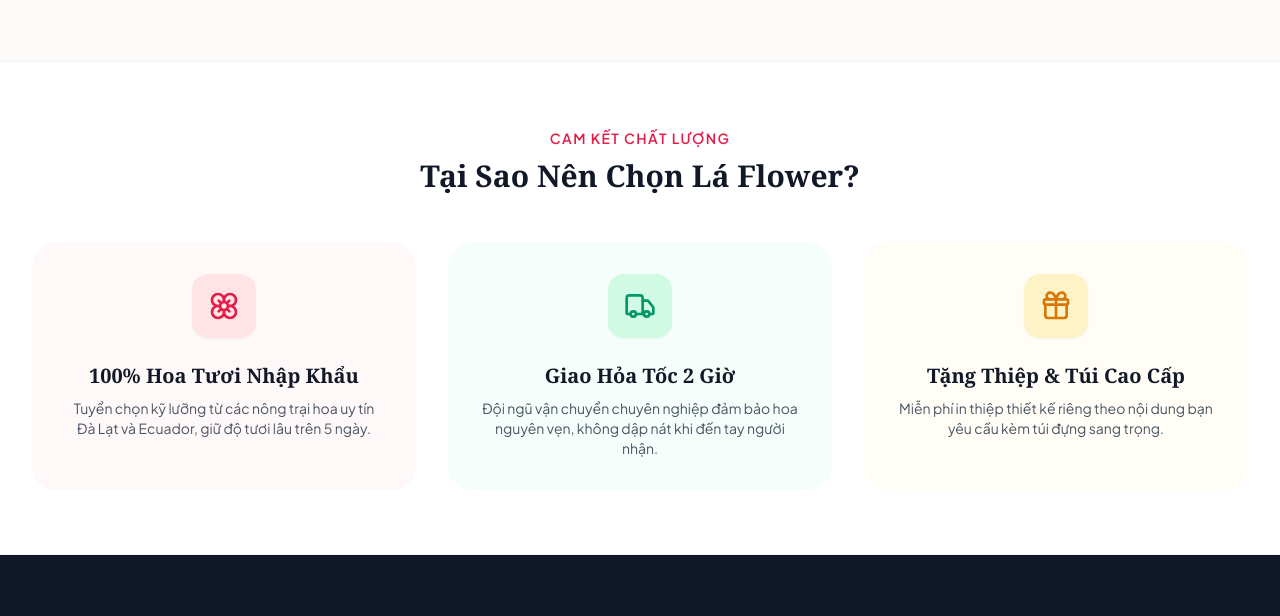
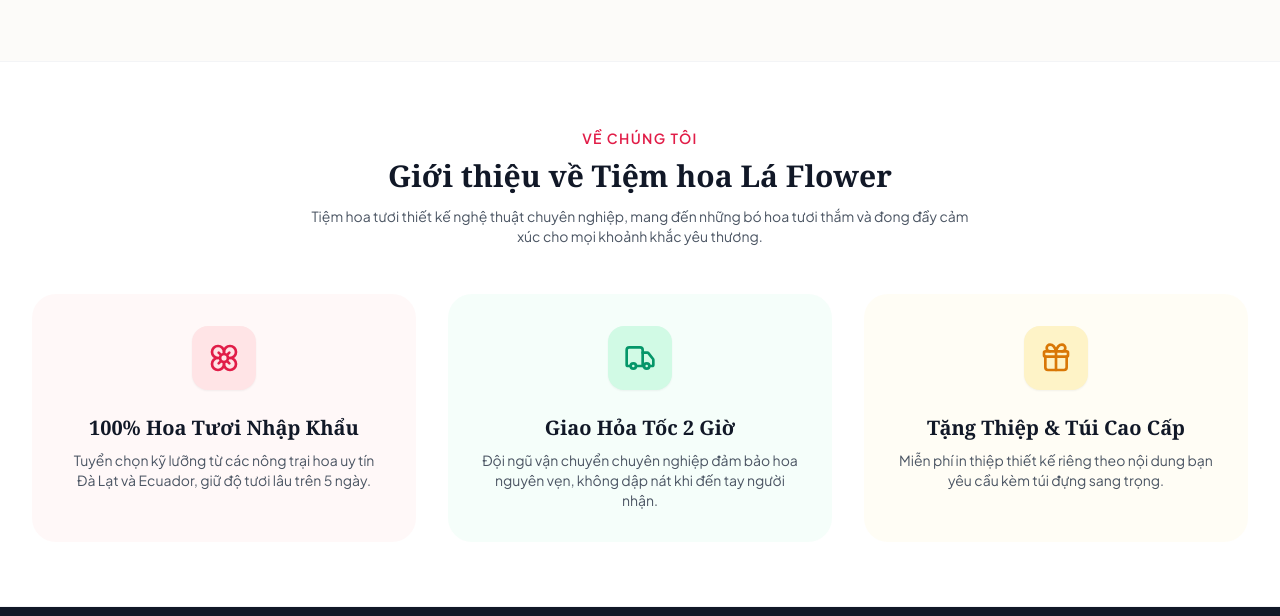
Before and after one commit to Zhang-linghe3012/bipbip-s, a plain HTML site: page index.html in a window 1280 px wide. Shown: the part 2583-3199 px from the top of the page. Drawn offline with nearby package versions, Linux system fonts and the light colour scheme; a web font is replaced by a local one.

Commit message:
Add id=about and update section header to Giới thiệu về Tiệm hoa Lá Flower

```diff
--- a/index.html
+++ b/index.html
@@ -274,12 +274,13 @@
         </div>
     </section>
 
-    <!-- Why Choose Us -->
-    <section class="py-16 bg-white border-y border-gray-100">
+    <!-- About / Why Choose Us -->
+    <section id="about" class="py-16 bg-white border-y border-gray-100">
         <div class="max-w-7xl mx-auto px-4 sm:px-6 lg:px-8">
             <div class="text-center max-w-2xl mx-auto mb-12">
-                <span class="text-rose-600 font-semibold text-sm uppercase tracking-widest">Cam Kết Chất Lượng</span>
-                <h2 class="font-serif text-3xl font-bold text-gray-900 mt-2">Tại Sao Nên Chọn Lá Flower?</h2>
+                <span class="text-rose-600 font-semibold text-sm uppercase tracking-widest">Về Chúng Tôi</span>
+                <h2 class="font-serif text-3xl font-bold text-gray-900 mt-2">Giới thiệu về Tiệm hoa Lá Flower</h2>
+                <p class="text-gray-600 text-sm mt-3">Tiệm hoa tươi thiết kế nghệ thuật chuyên nghiệp, mang đến những bó hoa tươi thắm và đong đầy cảm xúc cho mọi khoảnh khắc yêu thương.</p>
             </div>
             <div class="grid grid-cols-1 md:grid-cols-3 gap-8">
                 <div class="bg-rose-50/50 p-8 rounded-3xl text-center hover:bg-rose-50 transition duration-300">
```
